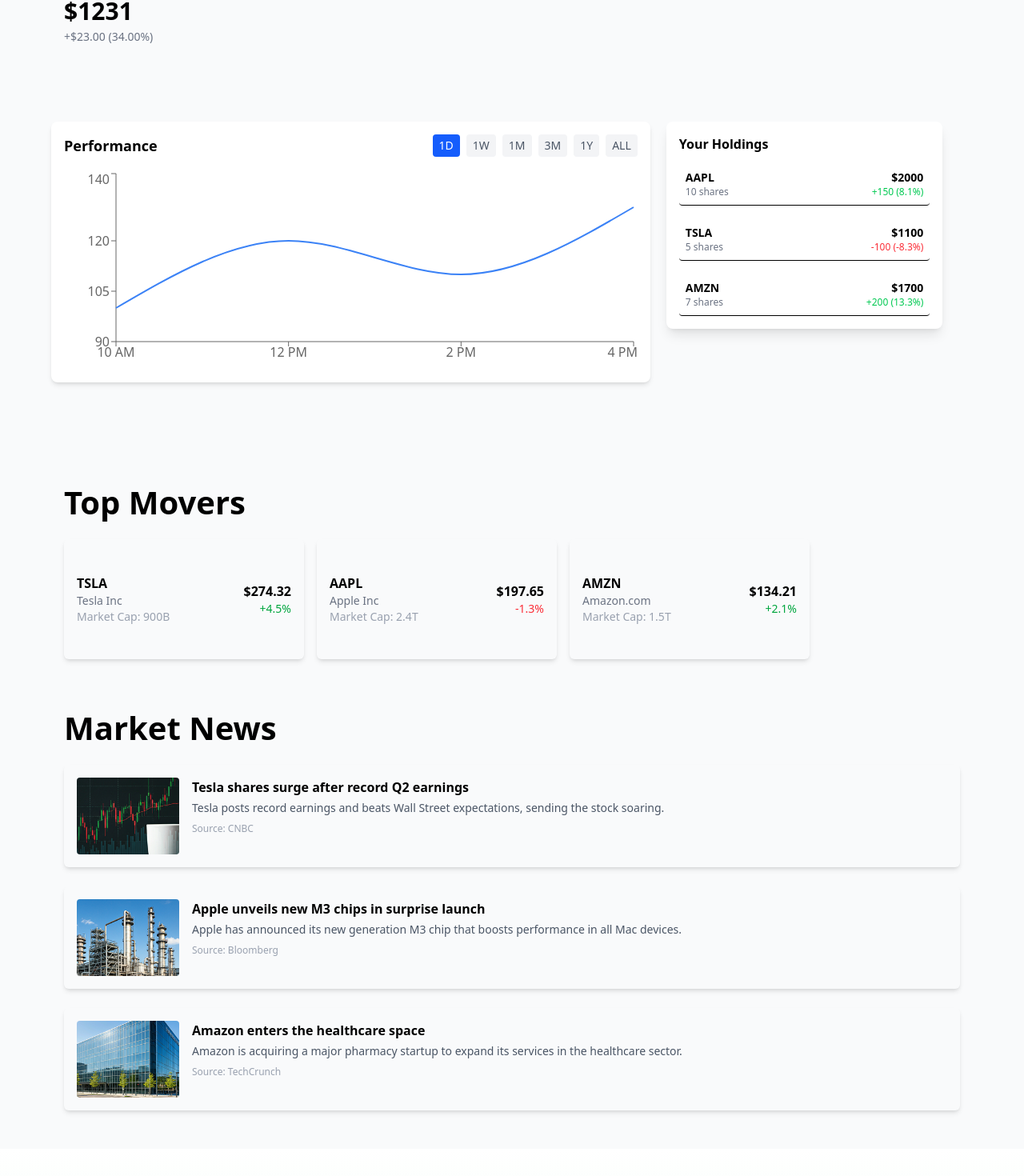
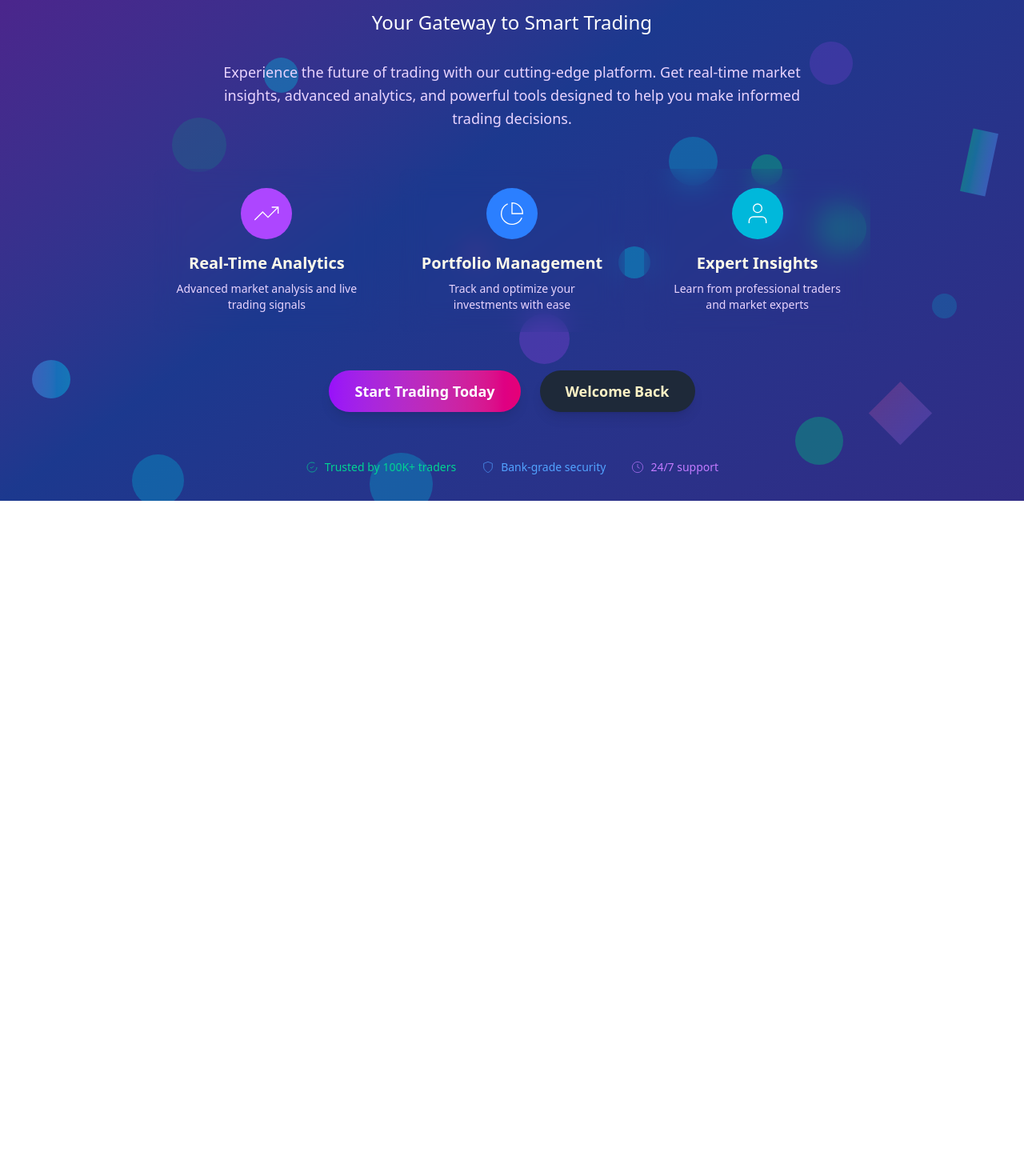
Before and after one commit to Awel7799/Ethio-stock-trading, a React (Vite) app in the folder client/: page / in a window 1280 px wide. Shown: the part 300-1770 px from the top of the page at 80% size. After the commit the page ends 926 px from the top, so only its background shows below. Built offline with nearby package versions, Linux system fonts and the light colour scheme; the HTML template or start-up script is replaced by a standard one.

Commit message:
the app.jsx routing from landing page to market page and other page logical flow are handled

```diff
--- a/client/src/App.jsx
+++ b/client/src/App.jsx
@@ -1,6 +1,6 @@
 import StockDetailPage from './components/comman/stockDetailPage/stockDetailPage';
 import HoldingsCard from './components/market/holdingCards';
-
+import TradeWiseLanding from './components/landing/landingPage';
 
 import { BrowserRouter as Router, Routes, Route } from 'react-router-dom'
 import Navigation from './components/layout/Navbar' // Fixed: Changed from Navbar to Navigation
@@ -9,26 +9,37 @@
 import Wallet from './pages/Wallet'
 import Profile from './pages/Profile'
 import Footer from './components/layout/Footer'
+
 function App() {
   return (
     <Router>
       <div className="min-h-screen bg-gray-50">
-        <Navigation/>
+        {/* Render navbar only after login (not on landing)*/}
+        <Routes>
+          <Route path="/" element={<TradeWiseLanding />} />
+          <Route
+            path="*"
+            element={
+              <>
+                <Navigation />
                 <main>
                   <Routes>
-            <Route path="/stock/:symbol" element={<StockDetailPage />} />
-            <Route path="/holdings" element={<HoldingsCard />} />
-            <Route path="/" element={<Markets/>} />
                     <Route path="/markets" element={<Markets />} />
                     <Route path="/portfolio" element={<Portfolio />} />
                     <Route path="/wallet" element={<Wallet />} />
                     <Route path="/Setting" element={<Profile />} />
+                    <Route path="/holdings" element={<HoldingsCard />} />
+                    <Route path="/stock/:symbol" element={<StockDetailPage />} />
                   </Routes>
                 </main>
-        <Footer/>
+                <Footer />
+              </>
+            }
+          />
+        </Routes>
       </div>
     </Router>
-  )
+  );
 }
 
 export default App
```
Lines whose indentation alone changed are shown as unchanged.
